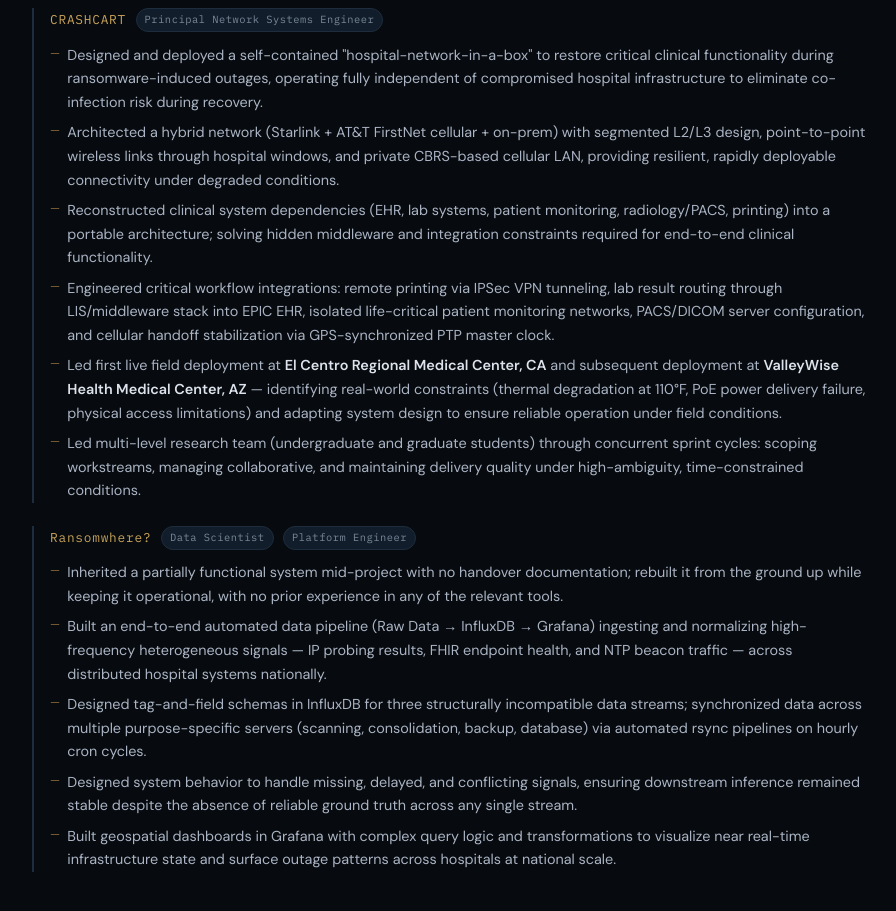
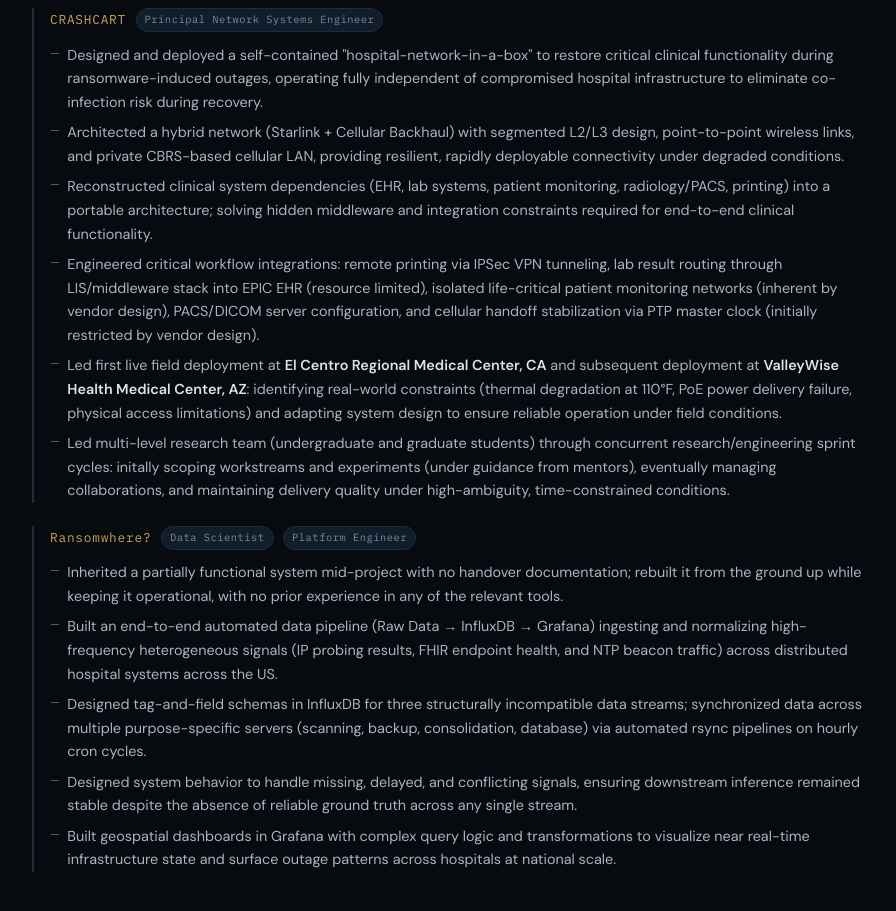
Before and after one commit to KartikeyanSubramanyam/MyWebsiteAndBlog, a plain HTML site: page index.html in a window 1280 px wide. Shown: the part 1280-2191 px from the top of the page, without its empty margins (190-1086 px from the left). Drawn offline with Linux system fonts and the light colour scheme.

Commit message:
updating website, and definitely making it better

```diff
--- a/index.html
+++ b/index.html
@@ -722,11 +722,11 @@
         </div>
         <ul class="bullets">
           <li>Designed and deployed a self-contained "hospital-network-in-a-box" to restore critical clinical functionality during ransomware-induced outages, operating fully independent of compromised hospital infrastructure to eliminate co-infection risk during recovery.</li>
-          <li>Architected a hybrid network (Starlink + AT&T FirstNet cellular + on-prem) with segmented L2/L3 design, point-to-point wireless links through hospital windows, and private CBRS-based cellular LAN, providing resilient, rapidly deployable connectivity under degraded conditions.</li>
+          <li>Architected a hybrid network (Starlink + Cellular Backhaul) with segmented L2/L3 design, point-to-point wireless links, and private CBRS-based cellular LAN, providing resilient, rapidly deployable connectivity under degraded conditions.</li>
           <li>Reconstructed clinical system dependencies (EHR, lab systems, patient monitoring, radiology/PACS, printing) into a portable architecture; solving hidden middleware and integration constraints required for end-to-end clinical functionality.</li>
-          <li>Engineered critical workflow integrations: remote printing via IPSec VPN tunneling, lab result routing through LIS/middleware stack into EPIC EHR, isolated life-critical patient monitoring networks, PACS/DICOM server configuration, and cellular handoff stabilization via GPS-synchronized PTP master clock.</li>
-          <li>Led first live field deployment at <strong>El Centro Regional Medical Center, CA</strong> and subsequent deployment at <strong>ValleyWise Health Medical Center, AZ</strong> — identifying real-world constraints (thermal degradation at 110°F, PoE power delivery failure, physical access limitations) and adapting system design to ensure reliable operation under field conditions.</li>
-          <li>Led multi-level research team (undergraduate and graduate students) through concurrent sprint cycles: scoping workstreams, managing collaborative, and maintaining delivery quality under high-ambiguity, time-constrained conditions.</li>
+          <li>Engineered critical workflow integrations: remote printing via IPSec VPN tunneling, lab result routing through LIS/middleware stack into EPIC EHR (resource limited), isolated life-critical patient monitoring networks (inherent by vendor design), PACS/DICOM server configuration, and cellular handoff stabilization via PTP master clock (initially restricted by vendor design).</li>
+          <li>Led first live field deployment at <strong>El Centro Regional Medical Center, CA</strong> and subsequent deployment at <strong>ValleyWise Health Medical Center, AZ</strong>: identifying real-world constraints (thermal degradation at 110°F, PoE power delivery failure, physical access limitations) and adapting system design to ensure reliable operation under field conditions.</li>
+          <li>Led multi-level research team (undergraduate and graduate students) through concurrent research/engineering sprint cycles: initally scoping workstreams and experiments (under guidance from mentors), eventually managing collaborations, and maintaining delivery quality under high-ambiguity, time-constrained conditions.</li>
         </ul>
       </div>
 
@@ -739,8 +739,8 @@
         </div>
         <ul class="bullets">
           <li>Inherited a partially functional system mid-project with no handover documentation; rebuilt it from the ground up while keeping it operational, with no prior experience in any of the relevant tools.</li>
-          <li>Built an end-to-end automated data pipeline (Raw Data → InfluxDB → Grafana) ingesting and normalizing high-frequency heterogeneous signals — IP probing results, FHIR endpoint health, and NTP beacon traffic — across distributed hospital systems nationally.</li>
-          <li>Designed tag-and-field schemas in InfluxDB for three structurally incompatible data streams; synchronized data across multiple purpose-specific servers (scanning, consolidation, backup, database) via automated rsync pipelines on hourly cron cycles.</li>
+          <li>Built an end-to-end automated data pipeline (Raw Data → InfluxDB → Grafana) ingesting and normalizing high-frequency heterogeneous signals (IP probing results, FHIR endpoint health, and NTP beacon traffic) across distributed hospital systems across the US.</li>
+          <li>Designed tag-and-field schemas in InfluxDB for three structurally incompatible data streams; synchronized data across multiple purpose-specific servers (scanning, backup, consolidation, database) via automated rsync pipelines on hourly cron cycles.</li>
           <li>Designed system behavior to handle missing, delayed, and conflicting signals, ensuring downstream inference remained stable despite the absence of reliable ground truth across any single stream.</li>
           <li>Built geospatial dashboards in Grafana with complex query logic and transformations to visualize near real-time infrastructure state and surface outage patterns across hospitals at national scale.</li>
         </ul>
```
